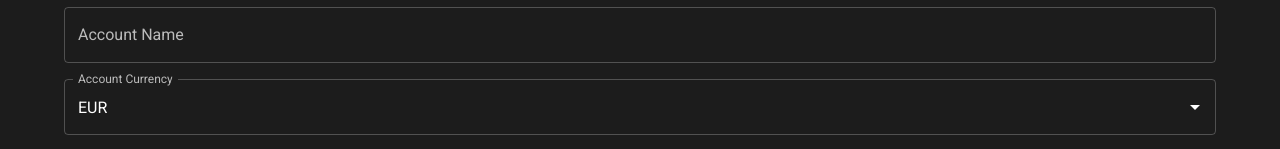
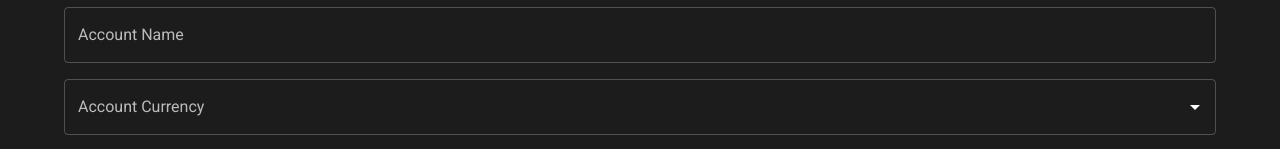
Before and after one commit to jeromemeichelbeck/bam, a Next.js app: page /account/add in a window 1280 px wide. Shown: the part 177-326 px from the top of the page. Built offline with nearby package versions, Linux system fonts and the light colour scheme.

Commit message:
Fix controlled select

```diff
--- a/src/components/UI/form/ControlledSelect.tsx
+++ b/src/components/UI/form/ControlledSelect.tsx
@@ -43,9 +43,9 @@ const ControlledSelect = <
       render={({ field: { value, onChange } }) => (
         <Autocomplete
           id={`${name}-select`}
-          value={optionKey ? value?.[optionKey] : value}
+          value={options.find(({ id }) => id === value) ?? null}
           onChange={(_, newValue) => {
-            onChange(optionKey ? newValue?.[optionKey] : newValue);
+            onChange((optionKey ? newValue?.[optionKey] : newValue) ?? null);
             if (!newValue && onSearch) {
               onSearch("");
             }
```
